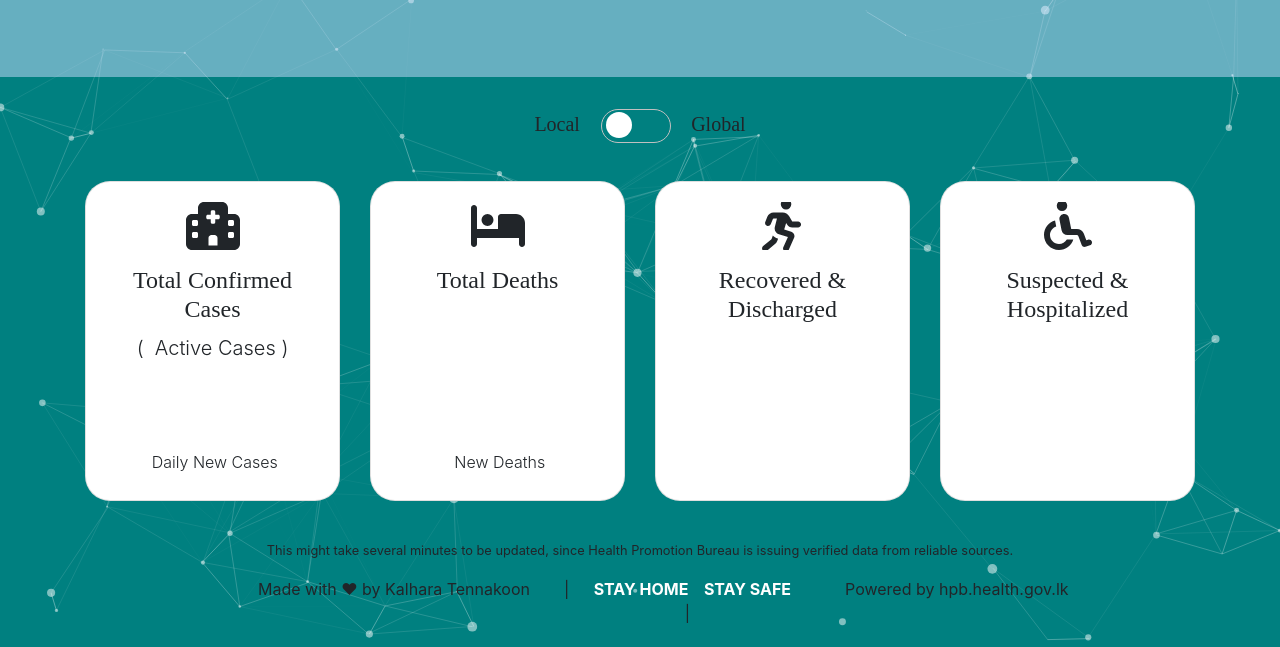
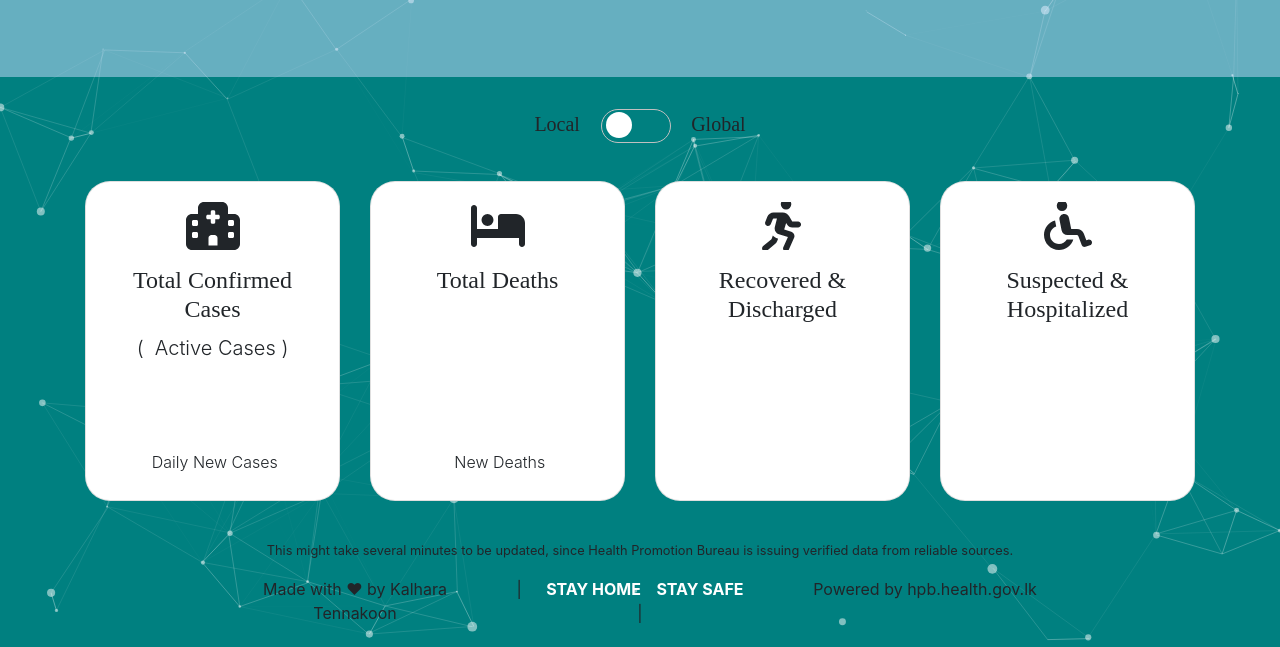
Before and after one commit to kalharatennakoon/covid19-sl, a plain HTML site: page index.html in a window 1280 px wide. Shown: the part 153-800 px from the top of the page. Drawn offline with nearby package versions, Linux system fonts and the light colour scheme; no server answers; a web font is replaced by a local one.

Commit message:
updated readme

```diff
--- a/index.html
+++ b/index.html
@@ -196,13 +196,13 @@
 
         <div class="row justify-content-md-center">
 
-            <div class="col-md-4 text-right">
+            <div class="col-md-3 text-center">
                 <span class="my-portfolio ">Made with ❤ by Kalhara Tennakoon</span>
             </div>
             <div class="col-md-3 text-center">
                 | <strong style="color: white;"> &emsp; STAY HOME &ensp; STAY SAFE &emsp;</strong> |
             </div>
-            <div class="col-md-3 text-left">
+            <div class="col-md-3 text-center">
                 Powered by hpb.health.gov.lk
             </div>
 
```
Also changed, not shown: 1 other file.
